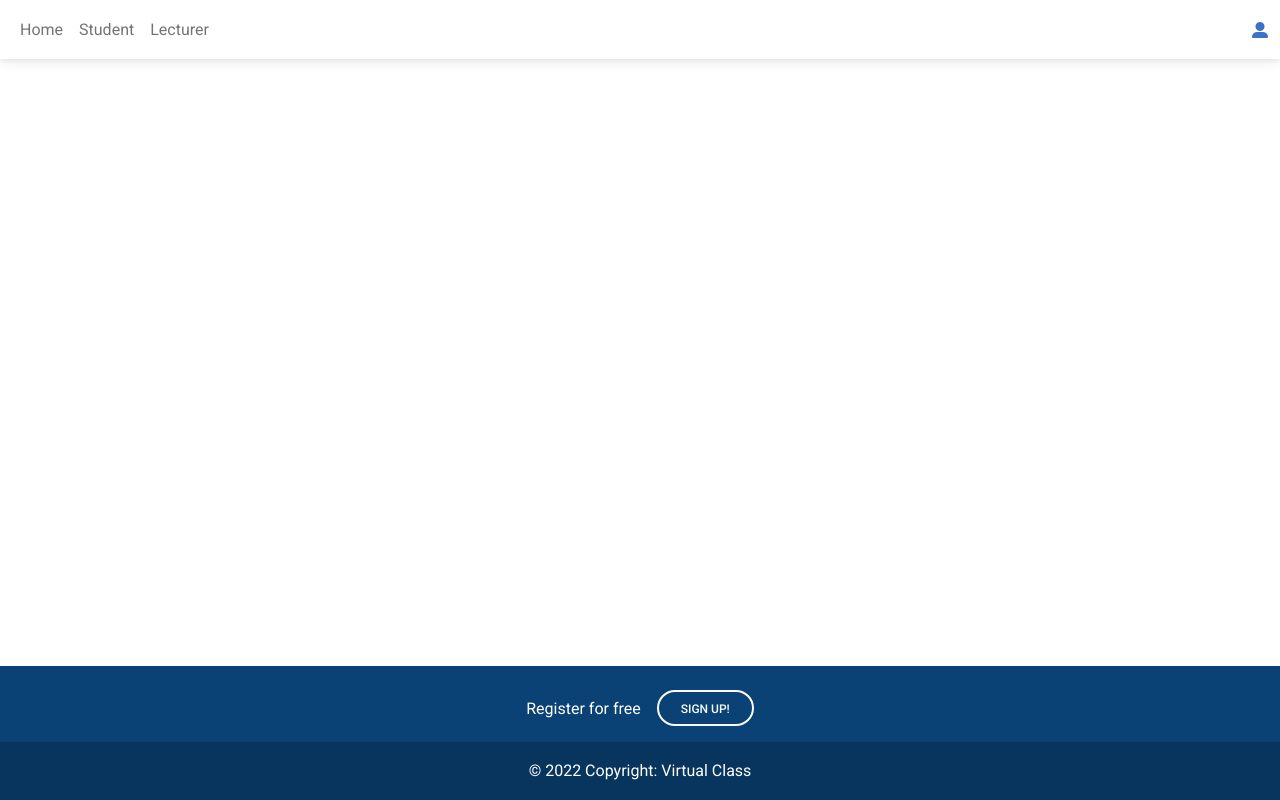
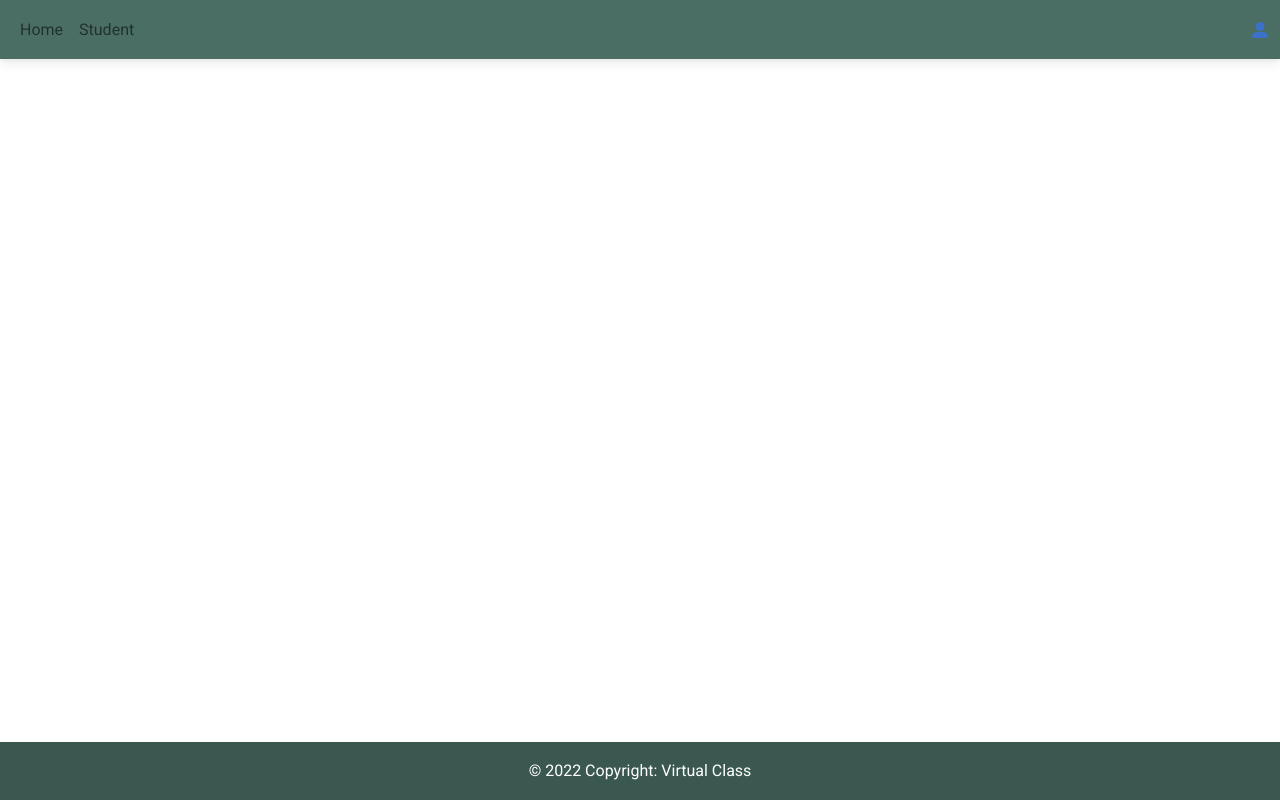
Before and after one commit to muhindokiro/virtualclass, a Django app: template virtual/templates/student.html in a window 1280 px wide. Run offline with Django 4.2, Linux system fonts and the light colour scheme; the template is opened without the code that fills it, so the values that code supplies are empty.

Commit message:
made changes

```diff
--- a/virtual/templates/student.html
+++ b/virtual/templates/student.html
@@ -5,39 +5,23 @@
     <meta http-equiv="X-UA-Compatible" content="IE=edge">
     <meta name="viewport" content="width=device-width, initial-scale=1.0">
     <!-- Font Awesome -->
-    <link
-    href="https://cdnjs.cloudflare.com/ajax/libs/font-awesome/6.0.0/css/all.min.css"
-    rel="stylesheet"
-    />
+    <link href="https://cdnjs.cloudflare.com/ajax/libs/font-awesome/6.0.0/css/all.min.css" rel="stylesheet" />
     <!-- Google Fonts -->
-    <link
-    href="https://fonts.googleapis.com/css?family=Roboto:300,400,500,700&display=swap"
-    rel="stylesheet"
-    />
+    <link href="https://fonts.googleapis.com/css?family=Roboto:300,400,500,700&display=swap" rel="stylesheet" />
     <!-- MDB -->
-    <link
-    href="https://cdnjs.cloudflare.com/ajax/libs/mdb-ui-kit/6.0.0/mdb.min.css"
-    rel="stylesheet"
-    />
+    <link href="https://cdnjs.cloudflare.com/ajax/libs/mdb-ui-kit/6.0.0/mdb.min.css" rel="stylesheet" />
     <link rel="stylesheet" href="">
     <title>Document</title>
 </head>
+
 <body>
     <!-- <h1>Hello world</h1> -->
     <!-- Navbar -->
-<nav class="navbar navbar-expand-lg navbar-light bg-white">
+    <nav class="navbar navbar-expand-lg navbar-light" style="background-color: #4A6E64 ;">
         <!-- Container wrapper -->
         <div class="container-fluid">
             <!-- Toggle button -->
-    <button
-      class="navbar-toggler"
-      type="button"
-      data-mdb-toggle="collapse"
-      data-mdb-target="#navbarSupportedContent"
-      aria-controls="navbarSupportedContent"
-      aria-expanded="false"
-      aria-label="Toggle navigation"
-    >
+            <button class="navbar-toggler" type="button" data-mdb-toggle="collapse" data-mdb-target="#navbarSupportedContent" aria-controls="navbarSupportedContent" aria-expanded="false" aria-label="Toggle navigation">
       <i class="fas fa-bars"></i>
     </button>
 
@@ -48,13 +32,10 @@
                 <!-- Left links -->
                 <ul class="navbar-nav me-auto mb-2 mb-lg-0">
                     <li class="nav-item">
-          <a class="nav-link" href="#">Home</a>
+                        <a class="nav-link" href="{% url 'home' %}">Home</a>
                     </li>
-        <li class="nav-item">
-          <a class="nav-link" href="#">Student</a>
-        </li>
-        <li class="nav-item">
-          <a class="nav-link" href="#">Lecturer</a>
+                    <li class=" nav-item ">
+                        <a class="nav-link " href="{% url 'student' %} ">Student</a>
                     </li>
                 </ul>
                 <!-- Left links -->
@@ -62,33 +43,18 @@
             <!-- Collapsible wrapper -->
 
             <!-- Right elements -->
-    <div class="d-flex align-items-center">
+            <div class="d-flex align-items-center ">
 
                 <!-- Avatar -->
-      <div class="dropdown">
-        <a
-          class="dropdown-toggle d-flex align-items-center hidden-arrow"
-          href="#"
-          id="navbarDropdownMenuAvatar"
-          role="button"
-          data-mdb-toggle="dropdown"
-          aria-expanded="false"
-        >
+                <div class="dropdown ">
+                    <a class="dropdown-toggle d-flex align-items-center hidden-arrow " href="# " id="navbarDropdownMenuAvatar " role="button " data-mdb-toggle="dropdown " aria-expanded="false ">
 
-          <i class="fas fa-user-alt"></i>
+                        <i class="fas fa-user-alt "></i>
                     </a>
-        <ul
-          class="dropdown-menu dropdown-menu-end"
-          aria-labelledby="navbarDropdownMenuAvatar"
-        >
+                    <ul class="dropdown-menu dropdown-menu-end " aria-labelledby="navbarDropdownMenuAvatar ">
+
                         <li>
-            <a class="dropdown-item" href="#">My profile</a>
-          </li>
-          <li>
-            <a class="dropdown-item" href="#">Settings</a>
-          </li>
-          <li>
-            <a class="dropdown-item" href="#">Logout</a>
+                            <a class="dropdown-item " href="{% url 'logout' %} ">Logout</a>
                         </li>
                     </ul>
                 </div>
@@ -104,28 +70,14 @@
 
 
 
-<section class="">
+    <section class=" ">
         <!-- Footer -->
-  <footer class="text-center text-white fixed-bottom" style="background-color: #0a4275;">
-    <!-- Grid container -->
-    <div class="container p-4 pb-0">
-      <!-- Section: CTA -->
-      <section class="">
-        <p class="d-flex justify-content-center align-items-center">
-          <span class="me-3">Register for free</span>
-          <button type="button" class="btn btn-outline-light btn-rounded">
-            Sign up!
-          </button>
-        </p>
-      </section>
-      <!-- Section: CTA -->
-    </div>
-    <!-- Grid container -->
+        <footer class="text-center text-white fixed-bottom " style="background-color: #4A6E64 ;">
 
             <!-- Copyright -->
-    <div class="text-center p-3" style="background-color: rgba(0, 0, 0, 0.2);">
+            <div class="text-center p-3 " style="background-color: rgba(0, 0, 0, 0.2); ">
                 © 2022 Copyright:
-      <a class="text-white" href="https://mdbootstrap.com/">Virtual Class</a>
+                <a class="text-white " href="https://mdbootstrap.com/ ">Virtual Class</a>
             </div>
             <!-- Copyright -->
         </footer>
@@ -133,8 +85,6 @@
     </section>
 </body>
 <!-- MDB -->
-    <script
-    type="text/javascript"
-    src="https://cdnjs.cloudflare.com/ajax/libs/mdb-ui-kit/6.0.0/mdb.min.js"
-    ></script>
+<script type="text/javascript " src="https://cdnjs.cloudflare.com/ajax/libs/mdb-ui-kit/6.0.0/mdb.min.js "></script>
+
 </html>
--- a/virtual/views.py
+++ b/virtual/views.py
@@ -12,13 +12,15 @@ from django.contrib.auth.decorators import login_required
 from .models import *
 from .forms import CreateUserForm
 
-@login_required(login_url='login')
+
 def home(request):
     return render(request, "home.html")
 
+@login_required(login_url='login')
 def studentPage(request):
     return render(request, "student.html")
 
+@login_required(login_url='login')
 def lecturerPage(request):
     return render(request, "lecturer.html")
 
```
Also changed, not shown: virtual/admin.py (+0 -7 lines), virtual/models.py (+0 -79 lines), virtual/templates/home.html (+23 -61 lines), virtual/templates/lecturer.html (+22 -72 lines), db.sqlite3, virtual/migrations/0001_initial.py (deleted), virtual/migrations/__init__.py (deleted). Lines whose indentation alone changed are shown as unchanged.
